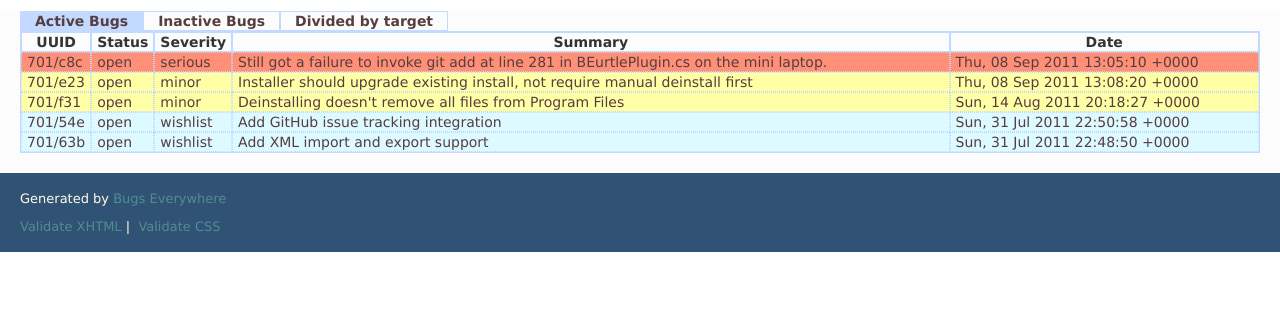
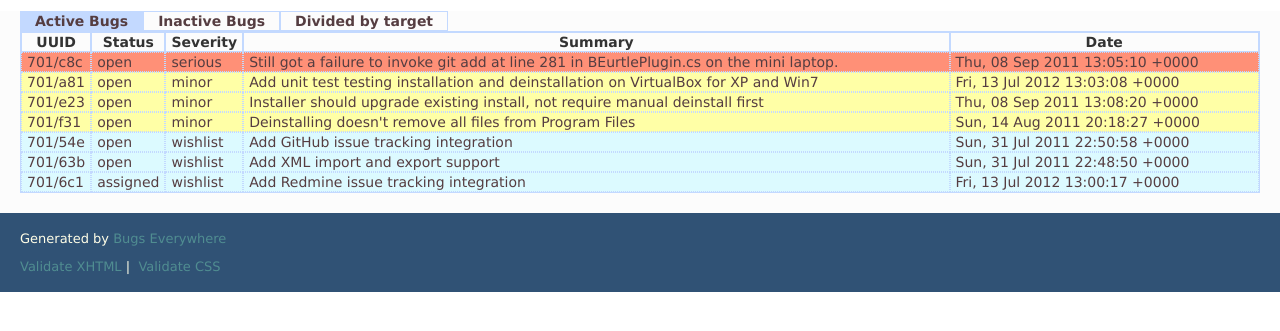
Before and after one commit to ned14/BEurtle, a plain HTML site: page BEBugsAsHTML/index.html in a window 1280 px wide. Shown: the part 61-392 px from the top of the page. Drawn offline with Linux system fonts and the light colour scheme.

Commit message:
Added some issues outstanding before 1.5 alpha release

```diff
--- a/BEBugsAsHTML/index.html
+++ b/BEBugsAsHTML/index.html
@@ -42,6 +42,14 @@
 </tr>
 
     <tr class="minor">
+  <td class="uuid"><a href="bugs/a81bb3a5-ada9-43cb-ae9a-007e597783a1/index.html">701/a81</a></td>
+  <td class="status"><a href="bugs/a81bb3a5-ada9-43cb-ae9a-007e597783a1/index.html">open</a></td>
+  <td class="severity"><a href="bugs/a81bb3a5-ada9-43cb-ae9a-007e597783a1/index.html">minor</a></td>
+  <td class="summary"><a href="bugs/a81bb3a5-ada9-43cb-ae9a-007e597783a1/index.html">Add unit test testing installation and deinstallation on VirtualBox for XP and Win7</a></td>
+  <td class="date"><a href="bugs/a81bb3a5-ada9-43cb-ae9a-007e597783a1/index.html">Fri, 13 Jul 2012 13:03:08 +0000</a></td>
+</tr>
+
+    <tr class="minor">
   <td class="uuid"><a href="bugs/e239abe5-aaa3-4cbd-a9a1-aef57070f425/index.html">701/e23</a></td>
   <td class="status"><a href="bugs/e239abe5-aaa3-4cbd-a9a1-aef57070f425/index.html">open</a></td>
   <td class="severity"><a href="bugs/e239abe5-aaa3-4cbd-a9a1-aef57070f425/index.html">minor</a></td>
@@ -73,6 +81,14 @@
   <td class="date"><a href="bugs/63b86630-3b71-478f-9d3f-067ce984c0f8/index.html">Sun, 31 Jul 2011 22:48:50 +0000</a></td>
 </tr>
 
+    <tr class="wishlist">
+  <td class="uuid"><a href="bugs/6c161a0b-9118-4400-891e-33b7a724c62d/index.html">701/6c1</a></td>
+  <td class="status"><a href="bugs/6c161a0b-9118-4400-891e-33b7a724c62d/index.html">assigned</a></td>
+  <td class="severity"><a href="bugs/6c161a0b-9118-4400-891e-33b7a724c62d/index.html">wishlist</a></td>
+  <td class="summary"><a href="bugs/6c161a0b-9118-4400-891e-33b7a724c62d/index.html">Add Redmine issue tracking integration</a></td>
+  <td class="date"><a href="bugs/6c161a0b-9118-4400-891e-33b7a724c62d/index.html">Fri, 13 Jul 2012 13:00:17 +0000</a></td>
+</tr>
+
   </tbody>
 </table>
 
```
Also changed, not shown: BEBugsAsHTML/bugs/ae86aba3-f61b-44cd-9968-31e610bab31e/index.html (+1 -1 lines), BEBugsAsHTML/index_inactive.html (+1 -1 lines), 5 other files.
